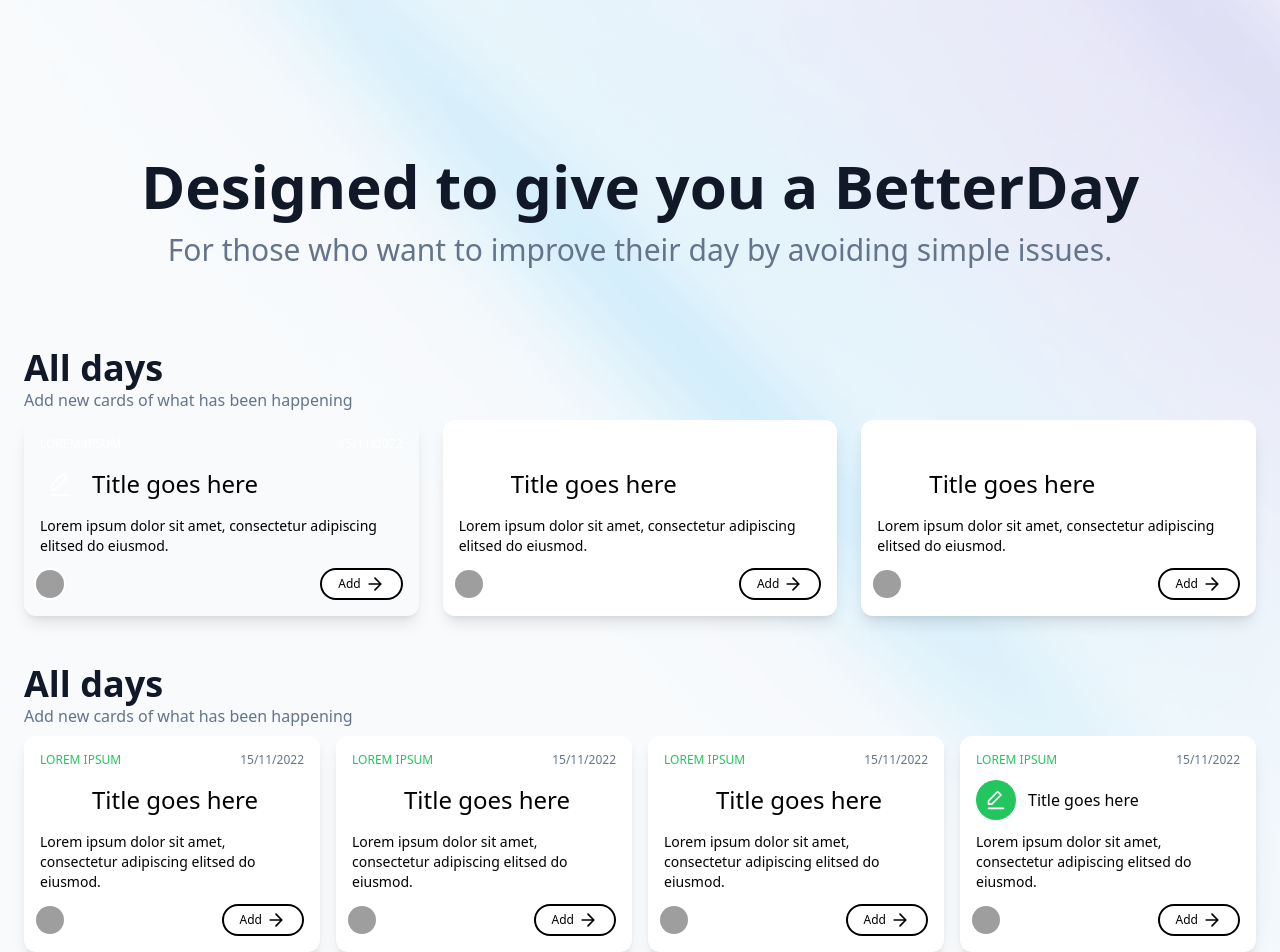
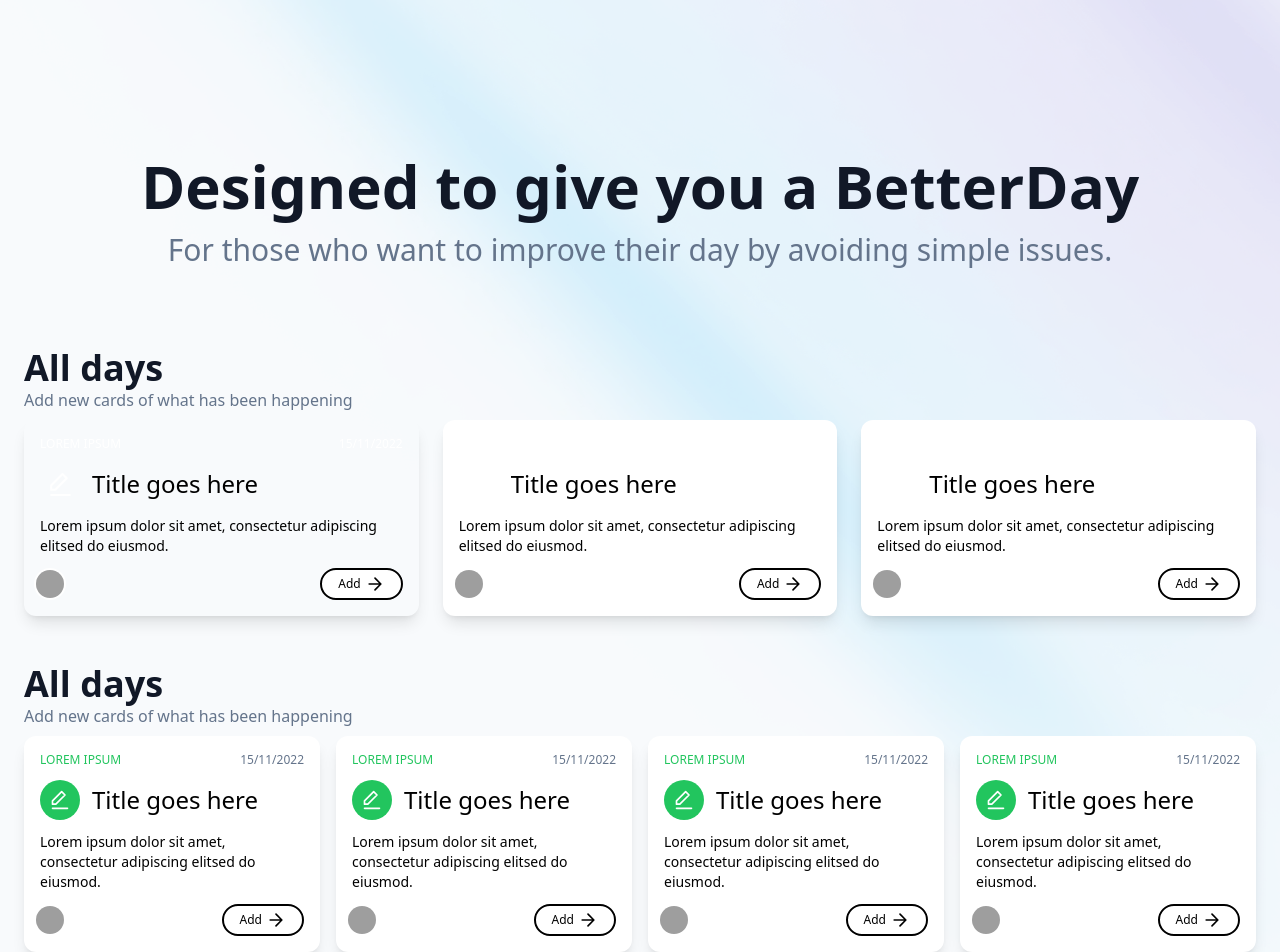
Before and after one commit to mavinii/BetterDay, a React (Vite) app in the folder web/: page / in a window 1280 px wide. Shown: the top 952 px of the page. Built offline with nearby package versions, Linux system fonts and the light colour scheme; grey boxes are pictures that could not be loaded.

Commit message:
readme updated

```diff
--- a/web/src/App.tsx
+++ b/web/src/App.tsx
@@ -162,8 +162,8 @@
 
             {/* Card icon and title */}
             <div className='flex flex-row items-center space-x-3'>
-                <div className='flex flex-none items-center justify-center w-10 h-10 text-white'>
-                <svg xmlns='http://www.w3.org/2000/svg' width='25' height='25' viewBox='0 0 24 24' fill='none' stroke='currentColor' stroke-width='2' stroke-linecap='round' stroke-linejoin='round'>
+              <div className='flex flex-none items-center justify-center w-10 h-10 rounded-full bg-green-500 text-white'>
+              <svg xmlns='http://www.w3.org/2000/svg' width='20' height='20' viewBox='0 0 24 24' fill='none' stroke='currentColor' stroke-width='2' stroke-linecap='round' stroke-linejoin='round'>
                   <polygon points='14 2 18 6 7 17 3 17 3 13 14 2' />
                   <line x1='3' y1='22' x2='21' y2='22' />
               </svg>
@@ -202,8 +202,8 @@
 
             {/* Card icon and title */}
             <div className='flex flex-row items-center space-x-3'>
-                <div className='flex flex-none items-center justify-center w-10 h-10 text-white'>
-                <svg xmlns='http://www.w3.org/2000/svg' width='25' height='25' viewBox='0 0 24 24' fill='none' stroke='currentColor' stroke-width='2' stroke-linecap='round' stroke-linejoin='round'>
+                <div className='flex flex-none items-center justify-center w-10 h-10 rounded-full bg-green-500 text-white'>
+                <svg xmlns='http://www.w3.org/2000/svg' width='20' height='20' viewBox='0 0 24 24' fill='none' stroke='currentColor' stroke-width='2' stroke-linecap='round' stroke-linejoin='round'>
                     <polygon points='14 2 18 6 7 17 3 17 3 13 14 2' />
                     <line x1='3' y1='22' x2='21' y2='22' />
                 </svg>
@@ -242,8 +242,8 @@
 
             {/* Card icon and title */}
             <div className='flex flex-row items-center space-x-3'>
-                <div className='flex flex-none items-center justify-center w-10 h-10 text-white'>
-                <svg xmlns='http://www.w3.org/2000/svg' width='25' height='25' viewBox='0 0 24 24' fill='none' stroke='currentColor' stroke-width='2' stroke-linecap='round' stroke-linejoin='round'>
+              <div className='flex flex-none items-center justify-center w-10 h-10 rounded-full bg-green-500 text-white'>
+              <svg xmlns='http://www.w3.org/2000/svg' width='20' height='20' viewBox='0 0 24 24' fill='none' stroke='currentColor' stroke-width='2' stroke-linecap='round' stroke-linejoin='round'>
                   <polygon points='14 2 18 6 7 17 3 17 3 13 14 2' />
                   <line x1='3' y1='22' x2='21' y2='22' />
               </svg>
@@ -288,7 +288,7 @@
                   <line x1='3' y1='22' x2='21' y2='22' />
               </svg>
               </div>
-                <span className='text-base font-medium'>Title goes here</span>
+              <span className='text-2xl font-medium'>Title goes here</span>
             </div>
 
             {/* Card sub-title, user and button */}
```
Also changed, not shown: web/preview/preview.png (added), 1 other file (tests, documents, lock files or other folders). Lines whose indentation alone changed are shown as unchanged.
